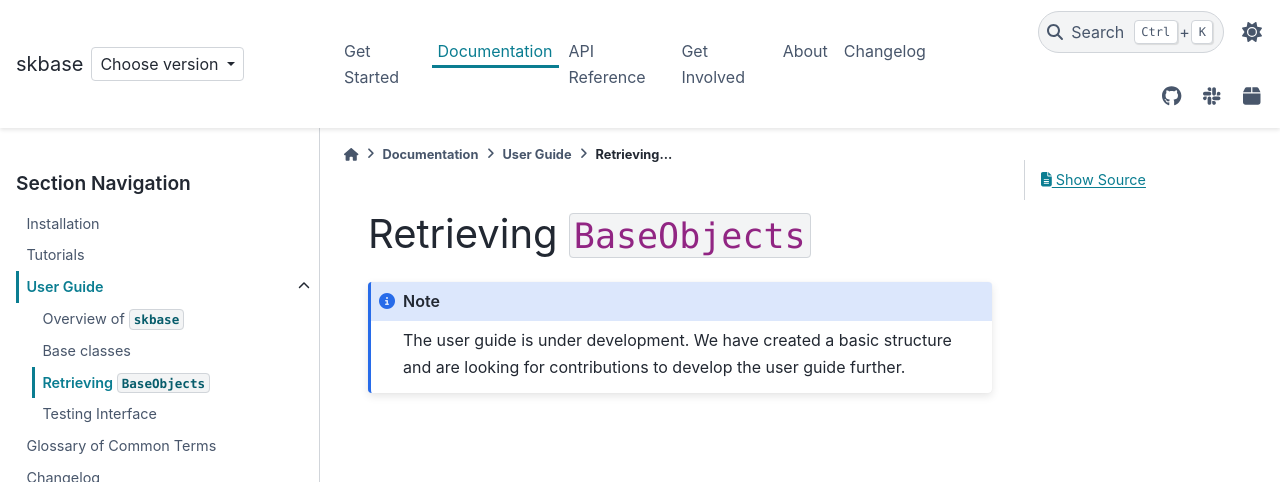
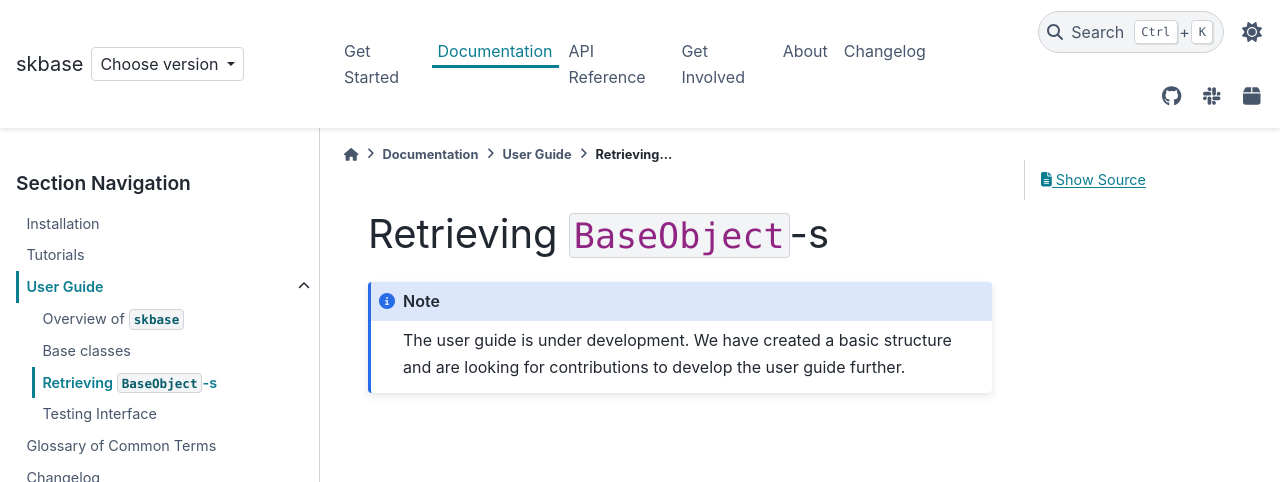
Before and after one commit to sktime/skbase, a Sphinx documentation site: the page built from docs/source/user_documentation/user_guide/lookup.rst, in a window 1280 px wide. Shown: the top 482 px of the page. Built offline with Sphinx 7.4.7 and the PyData theme 0.15.4, drawn with Linux system fonts in a browser that asks for light colours; comment, search, counter and statistics services are not loaded.

Commit message:
Update inline code refs to BaseObjects

```diff
--- a/docs/source/get_started.rst
+++ b/docs/source/get_started.rst
@@ -50,8 +50,8 @@ To make it easy to build :term:`toolboxes <toolbox>` and
 :term:`applications <application>` that use ``skbase``'s, interfaces
 are also provided for:
 
-- retrieving information on ``BaseObjects``
-- testing ``BaseObjects``
+- retrieving information on ``BaseObject``-s
+- testing ``BaseObject``-s
 
 .. warning::
 
--- a/docs/source/user_documentation/user_guide/lookup.rst
+++ b/docs/source/user_documentation/user_guide/lookup.rst
@@ -1,7 +1,7 @@
 .. _user_guide_lookup:
 
 ===========================
-Retrieving ``BaseObjects``
+Retrieving ``BaseObject``-s
 ===========================
 
 .. note::
```
Also changed, not shown: 1 other file.
